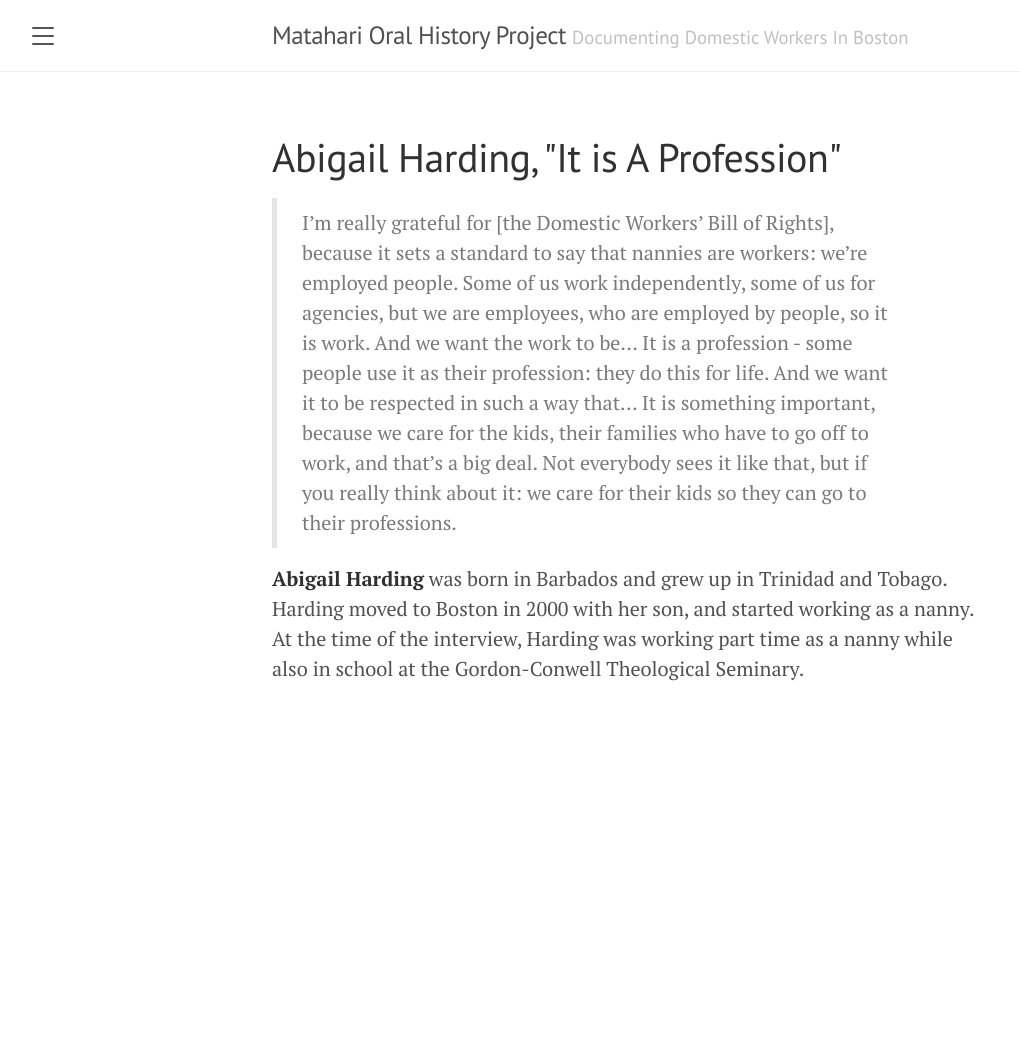
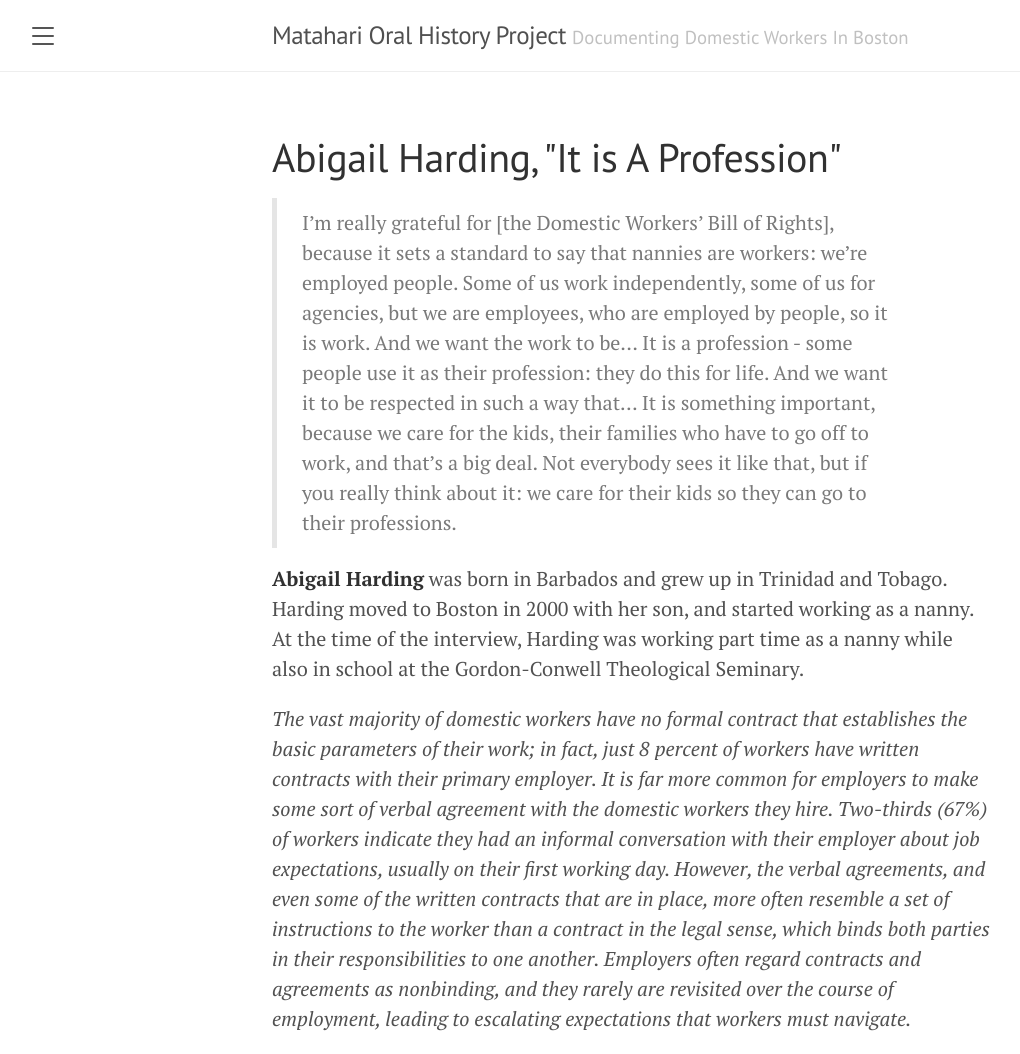
Before and after one commit to MatahariWomenWorkersCenter/OralHistoryProject, a Jekyll site: the page built from _posts/2020-04-01-AbigailHarding.md, in a window 1280 px wide. Shown: the whole page, without its empty margins (8-1028 px from the left). Built offline with Jekyll 4.4.1, drawn with Linux system fonts in a browser that asks for light colours; before the commit the page ends 900 px from its top, so only the background shows below that.

Commit message:
Update 2020-04-01-AbigailHarding.md

```diff
--- a/_posts/2020-04-01-AbigailHarding.md
+++ b/_posts/2020-04-01-AbigailHarding.md
@@ -5,6 +5,6 @@ title: Abigail Harding, "It is A Profession"
 
 > I’m really grateful for [the Domestic Workers’ Bill of Rights], because it sets a standard to say that nannies are workers: we’re employed people. Some of us work independently, some of us for agencies, but we are employees, who are employed by people, so it is work. And we want the work to be… It is a profession - some people use it as their profession: they do this for life. And we want it to be respected in such a way that… It is something important, because we care for the kids, their families who have to go off to work, and that’s a big deal. Not everybody sees it like that, but if you really think about it: we care for their kids so they can go to their professions.
 
+**Abigail Harding** was born in Barbados and grew up in Trinidad and Tobago. Harding moved to Boston in 2000 with her son, and started working as a nanny. At the time of the interview, Harding was working part time as a nanny while also in school at the Gordon-Conwell Theological Seminary.
 
-
-**Abigail Harding** was born in Barbados and grew up in Trinidad and Tobago. Harding moved to Boston in 2000 with her son, and started working as a nanny. At the time of the interview, Harding was working part time as a nanny while also in school at the Gordon-Conwell Theological Seminary.
+*The vast majority of domestic workers have no formal contract that establishes the basic parameters of their work; in fact, just 8 percent of workers have written contracts with their primary employer. It is far more common for employers to make some sort of verbal agreement with the domestic workers they hire. Two-thirds (67%) of workers indicate they had an informal conversation with their employer about job expectations, usually on their first working day. However, the verbal agreements, and even some of the written contracts that are in place, more often resemble a set of instructions to the worker than a contract in the legal sense, which binds both parties in their responsibilities to one another. Employers often regard contracts and agreements as nonbinding, and they rarely are revisited over the course of employment, leading to escalating expectations that workers must navigate.*
```
